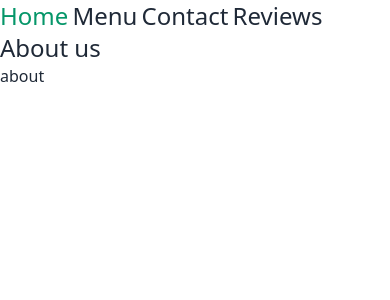
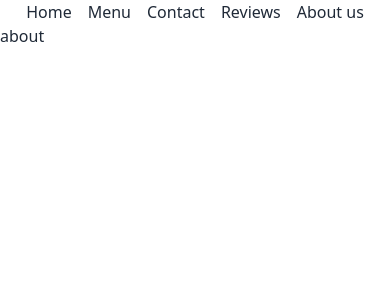
Before and after one commit to henrikvilhelmberglund/HTMLCSS-Assignment, a SvelteKit app: page /about-us in a window 390 px wide. Shown: the top 300 px of the page. Built offline with nearby package versions, Linux system fonts and the light colour scheme.

Commit message:
feat: :sparkles: add flex for mobile nav

```diff
--- a/src/lib/AHeader.svelte
+++ b/src/lib/AHeader.svelte
@@ -1,6 +1,6 @@
 <script>
   export let href;
 </script>
-<a {href} class="text-2xl hover:text-emerald-600">
+<a {href} class="text-base hover:text-emerald-600">
 <slot></slot>
 </a>
--- a/src/routes/+layout.svelte
+++ b/src/routes/+layout.svelte
@@ -19,7 +19,7 @@
   {/if}
 </svelte:head>
 
-<nav>
+<nav class="flex justify-center gap-4">
   <AHeader href="/">Home</AHeader>
   <AHeader href="/menu">Menu</AHeader>
   <AHeader href="/contact">Contact</AHeader>
```
